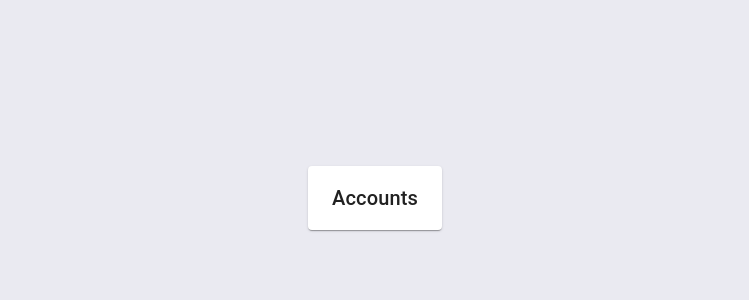
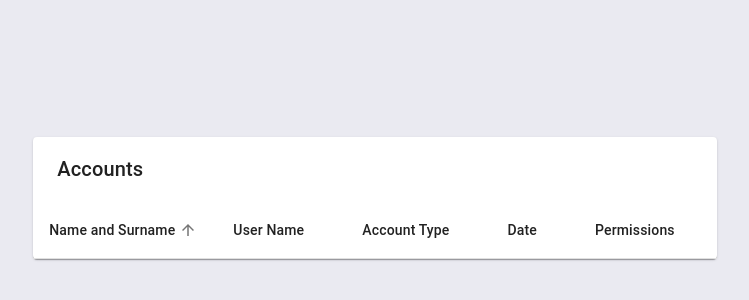
Before and after one commit to schriker/recruitment-task-clowd9, a React (Create React App) app: page / in a window 1280 px wide. Shown: the part 202-502 px from the top of the page, without its empty margins (265-1014 px from the left). Built offline with nearby package versions, Linux system fonts and the light colour scheme.

Commit message:
Table head with sorting

```diff
--- a/src/App.tsx
+++ b/src/App.tsx
@@ -1,14 +1,26 @@
-import * as DB from './db/mock.json';
+import DB from './db/mock.json';
 import { Container } from '@material-ui/core';
 import useAppStyles from './AppStyles';
 import Table from './components/Table/Table';
+import { TableData } from './types/data';
 
 const App = () => {
   const classes = useAppStyles();
 
+  const tableData: TableData[] = DB.map((account) => {
+    const { id, firstName, lastName, ...rest } = account;
+
+    return {
+      fullName: `${firstName ? `${firstName} ` : ''}${
+        lastName ? lastName : ''
+      }`.trim(),
+      ...rest,
+    };
+  });
+
   return (
     <Container maxWidth="md" className={classes.wrapper}>
-      <Table accounts={DB} />
+      <Table rows={tableData} />
     </Container>
   );
 };
--- a/src/components/Table/Table.tsx
+++ b/src/components/Table/Table.tsx
@@ -1,14 +1,43 @@
-import { Paper } from '@material-ui/core';
-import { TablePropsType } from '../../types/table';
+import { Paper, TableContainer, Table as TableMUI } from '@material-ui/core';
+import { useState } from 'react';
+import { headCells } from '../../consts/headCells';
+import { TableData } from '../../types/data';
+import { Order, TablePropsType } from '../../types/table';
+import TableHead from '../TableHead/TableHead';
 import TableToolbar from '../TableToolbar/TableToolbar';
 import useTableStyles from './TableStyles';
 
-const Table = ({ accounts }: TablePropsType) => {
+const Table = ({ rows }: TablePropsType) => {
   const classes = useTableStyles();
+  const [order, setOrder] = useState<Order>('asc');
+  const [orderBy, setOrderBy] = useState<keyof TableData>('fullName');
+
+  const handleRequestSort = (
+    _: React.MouseEvent<unknown>,
+    property: keyof TableData
+  ) => {
+    const isAsc = orderBy === property && order === 'asc';
+    setOrder(isAsc ? 'desc' : 'asc');
+    setOrderBy(property);
+  };
 
   return (
     <Paper>
       <TableToolbar title="Accounts" />
+      <TableContainer>
+        <TableMUI
+          // className={classes.table}
+          aria-labelledby="tableTitle"
+          aria-label="accounts table"
+        >
+          <TableHead
+            headCells={headCells}
+            order={order}
+            orderBy={orderBy}
+            onRequestSort={handleRequestSort}
+          />
+        </TableMUI>
+      </TableContainer>
     </Paper>
   );
 };
--- /dev/null
+++ b/src/components/TableHead/TableHead.tsx
@@ -0,0 +1,53 @@
+import {
+  TableCell,
+  TableRow,
+  TableSortLabel,
+  TableHead as TableHeadMUI,
+} from '@material-ui/core';
+import { TableData } from '../../types/data';
+import { TableHeadPropsType } from '../../types/table';
+import useTableHeadStyles from './TableHeadStyles';
+
+const TableHead = ({
+  onRequestSort,
+  headCells,
+  orderBy,
+  order,
+}: TableHeadPropsType) => {
+  const classes = useTableHeadStyles();
+
+  const createSortHandler =
+    (property: keyof TableData) => (event: React.MouseEvent<unknown>) => {
+      onRequestSort(event, property);
+    };
+
+  return (
+    <TableHeadMUI>
+      <TableRow>
+        {headCells.map((headCell) => (
+          <TableCell
+            key={headCell.id}
+            align={headCell.numeric ? 'right' : 'left'}
+            padding={headCell.disablePadding ? 'none' : 'normal'}
+            sortDirection={orderBy === headCell.id ? order : false}
+          >
+            <TableSortLabel
+              active={orderBy === headCell.id}
+              direction={orderBy === headCell.id ? order : 'asc'}
+              onClick={createSortHandler(headCell.id)}
+            >
+              {headCell.label}
+              {orderBy === headCell.id ? (
+                <span className={classes.visuallyHidden}>
+                  {order === 'desc' ? 'sorted descending' : 'sorted ascending'}
+                </span>
+              ) : null}
+            </TableSortLabel>
+          </TableCell>
+        ))}
+      </TableRow>
+    </TableHeadMUI>
+  );
+};
+
+export default TableHead;
--- /dev/null
+++ b/src/components/TableHead/TableHeadStyles.tsx
@@ -0,0 +1,19 @@
+import { makeStyles, createStyles } from '@material-ui/core';
+
+const useTableHeadStyles = makeStyles(() =>
+  createStyles({
+    visuallyHidden: {
+      border: 0,
+      clip: 'rect(0 0 0 0)',
+      height: 1,
+      margin: -1,
+      overflow: 'hidden',
+      padding: 0,
+      position: 'absolute',
+      top: 20,
+      width: 1,
+    },
+  })
+);
+
+export default useTableHeadStyles;
--- /dev/null
+++ b/src/consts/headCells.ts
@@ -0,0 +1,34 @@
+import { TableHeadCell } from '../types/table';
+
+export const headCells: TableHeadCell[] = [
+  {
+    id: 'fullName',
+    numeric: false,
+    disablePadding: false,
+    label: 'Name and Surname',
+  },
+  {
+    id: 'userName',
+    numeric: false,
+    disablePadding: false,
+    label: 'User Name',
+  },
+  {
+    id: 'accountType',
+    numeric: false,
+    disablePadding: false,
+    label: 'Account Type',
+  },
+  {
+    id: 'createDate',
+    numeric: false,
+    disablePadding: false,
+    label: 'Date',
+  },
+  {
+    id: 'permissions',
+    numeric: false,
+    disablePadding: false,
+    label: 'Permissions',
+  },
+];
```
Also changed, not shown: src/types/data.ts (+8 -0 lines), src/types/table.ts (+21 -2 lines).
